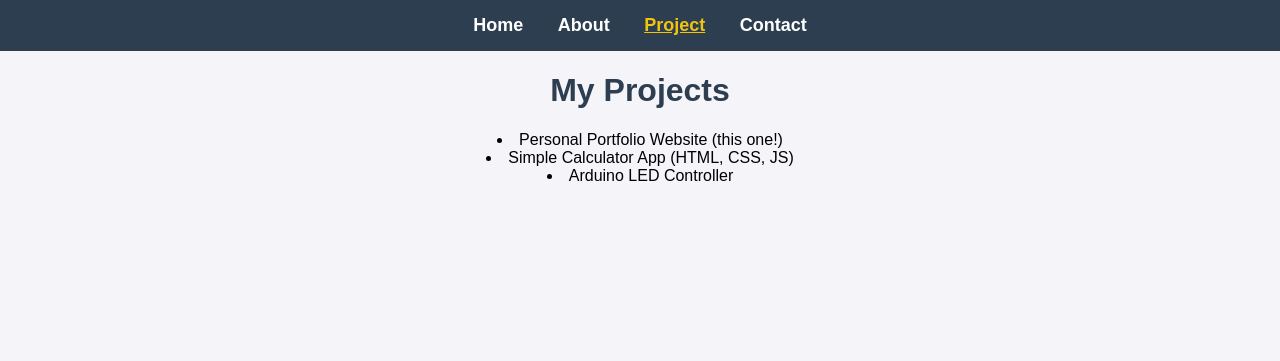
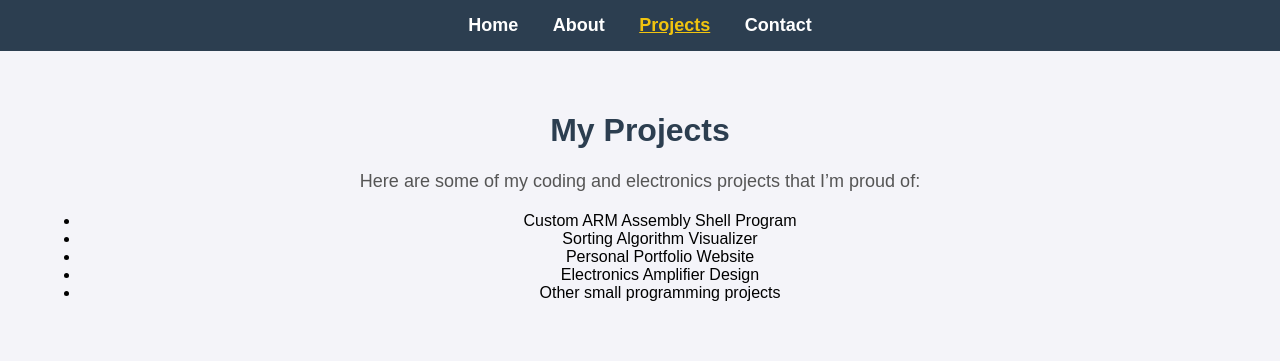
Before and after one commit to thisalyapa/thisal-site, a plain HTML site: page projects.html in a window 1280 px wide. Drawn offline with Linux system fonts and the light colour scheme.

Commit message:
Update projects.html

```diff
--- a/projects.html
+++ b/projects.html
@@ -1,24 +1,46 @@
 <!DOCTYPE html>
-<html>
+<html lang="en">
 <head>
-        <title>Projects - Thisal Yapa</title>
+  <meta charset="UTF-8">
+  <meta name="viewport" content="width=device-width, initial-scale=1.0">
+  <title>Thisal Yapa - Projects</title>
+  <meta name="description" content="Check out Thisal Yapa's projects.">
+
+  <!-- Google Fonts -->
+  <link rel="preconnect" href="https://fonts.googleapis.com">
+  <link rel="preconnect" href="https://fonts.gstatic.com" crossorigin>
+  <link href="https://fonts.googleapis.com/css2?family=Roboto:ital,wght@0,100..900;1,100..900&display=swap" rel="stylesheet">
+
+  <!-- Font Awesome -->
+  <link rel="stylesheet" href="https://cdnjs.cloudflare.com/ajax/libs/font-awesome/6.4.0/css/all.min.css">
+
+  <!-- CSS -->
   <link rel="stylesheet" href="style.css">
+</head>
+<body>
 
-    </head>
-
-    <body>
   <nav>
     <a href="index.html">Home</a>
     <a href="about.html">About</a>
-            <a href="projects.html" class="active">Project</a>
+    <a href="projects.html" class="active">Projects</a>
     <a href="contact.html">Contact</a>
   </nav>
 
+  <div class="content fade-in">
+    <div class="contact-box">
       <h1>My Projects</h1>
-        <u1>
-            <li>Personal Portfolio Website (this one!)</li>
-            <li>Simple Calculator App (HTML, CSS, JS)</li>
-            <li>Arduino LED Controller</li>
-        </u1>
+      <p>Here are some of my coding and electronics projects that I’m proud of:</p>
+
+      <ul class="projects-list">
+        <li>Custom ARM Assembly Shell Program</li>
+        <li>Sorting Algorithm Visualizer</li>
+        <li>Personal Portfolio Website</li>
+        <li>Electronics Amplifier Design</li>
+        <li>Other small programming projects</li>
+      </ul>
+
+    </div>
+  </div>
+
 </body>
 </html>
```
Lines whose indentation alone changed are shown as unchanged.
